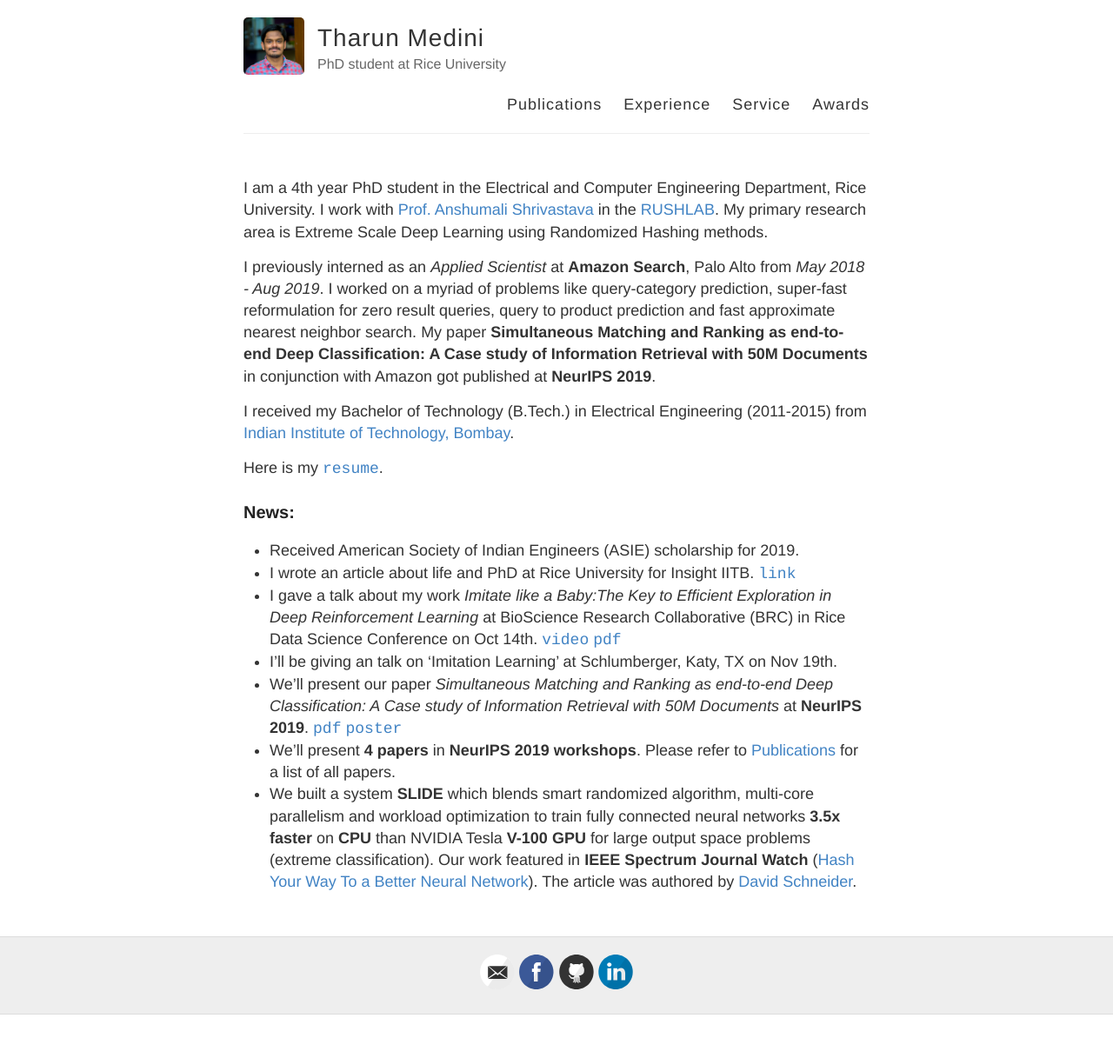
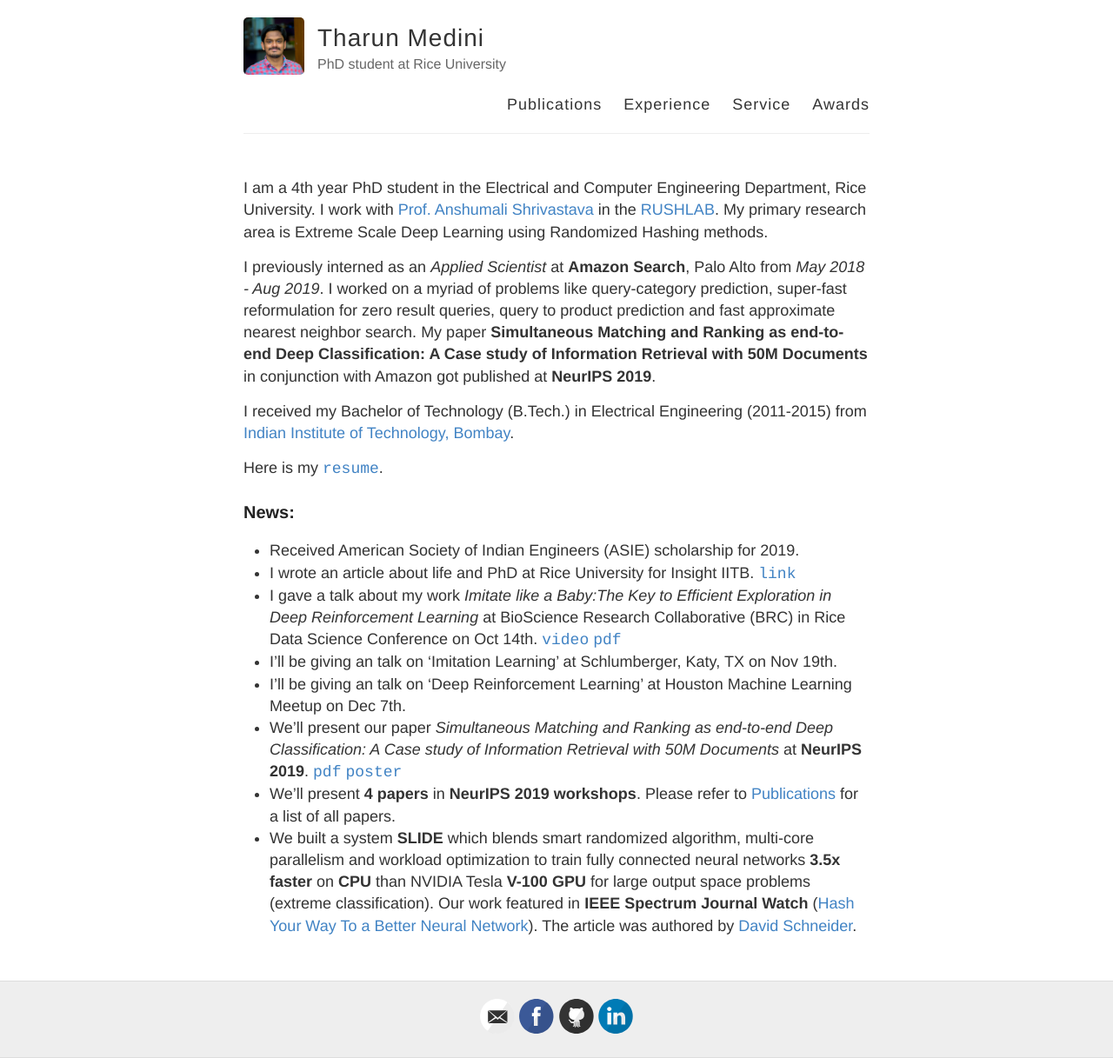
Before and after one commit to gaurav16gupta/gaurav16gupta.github.io, a Jekyll site: the page built from index.md, in a window 1280 px wide. Shown: the whole page at 87% size. Built offline with Jekyll 4.4.1, drawn with Linux system fonts in a browser that asks for light colours; before the commit the page ends 1167 px from its top, so only the background shows below that.

Commit message:
Added Houston ML Meetup talk

```diff
--- a/index.md
+++ b/index.md
@@ -16,6 +16,7 @@ Here is my [`resume`](https://tharun24.github.io/Resume.pdf).
 * I wrote an article about life and PhD at Rice University for Insight IITB. [`link`](https://www.insightiitb.org/rice-university-tharun-medini-univ-series/)
 * I gave a talk about my work *Imitate like a Baby:The Key to Efficient Exploration in Deep Reinforcement Learning* at BioScience Research Collaborative (BRC) in Rice Data Science Conference on Oct 14th. [`video`](https://www.youtube.com/watch?v=BzCE1tA9QeI&list=PLcsG4X8Zn_UD-U-uOKeq6SwoIJTcf_mbd&index=15)   [`pdf`](https://tharun24.github.io/AAAI_Imitation.pdf)
 * I'll be giving an talk on 'Imitation Learning' at Schlumberger, Katy, TX on Nov 19th.
+* I'll be giving an talk on 'Deep Reinforcement Learning' at Houston Machine Learning Meetup on Dec 7th.
 * We'll present our paper *Simultaneous Matching and Ranking as end-to-end Deep Classification: A Case study of Information Retrieval with 50M Documents* at **NeurIPS 2019**. [`pdf`](https://arxiv.org/pdf/1910.13830.pdf) [`poster`](https://tharun24.github.io/Tharun_Medini_Poster.pdf)
 * We'll present __4 papers__ in __NeurIPS 2019 workshops__. Please refer to [Publications](publications.md) for a list of all papers.
 * We built a system __SLIDE__ which blends smart randomized algorithm, multi-core parallelism and workload optimization to train fully connected neural networks __3.5x faster__ on __CPU__ than NVIDIA Tesla __V-100 GPU__ for large output space problems (extreme classification). Our work featured in __IEEE Spectrum Journal Watch__ ([Hash Your Way To a Better Neural Network](https://spectrum.ieee.org/tech-talk/computing/hardware/algorithms-and-hardware-for-deep-learning)). The article was authored by [David Schneider](https://spectrum.ieee.org/author/schneider-david).
```
